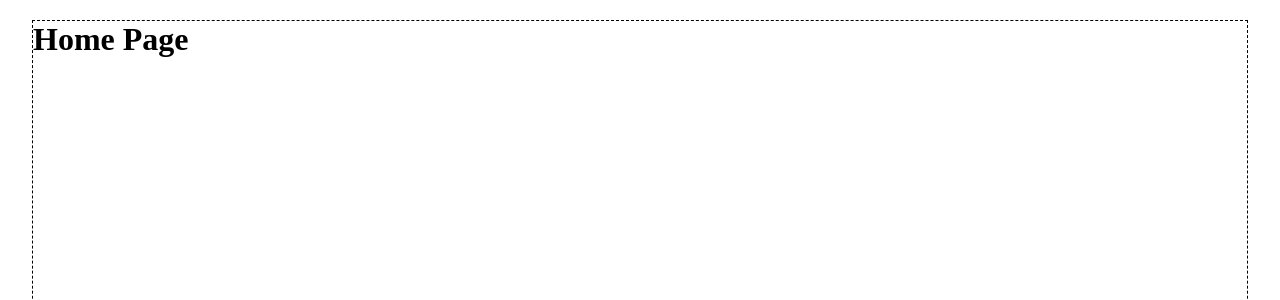
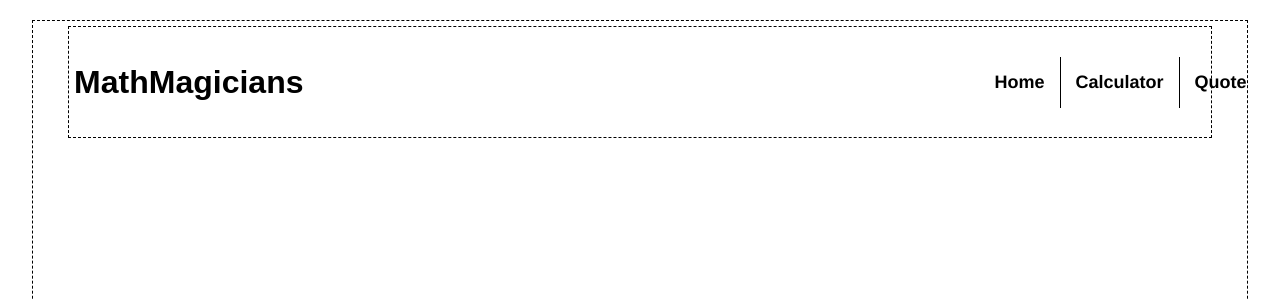
Before and after one commit to rocker-bell/MathMagicians, a React (Vite) app: page / in a window 1280 px wide. Shown: the top 300 px of the page. Built offline with nearby package versions, Linux system fonts and the light colour scheme.

Commit message:
Add NavBar Components with relavent Style

```diff
--- a/index.html
+++ b/index.html
@@ -2,7 +2,7 @@
 <html lang="en">
   <head>
     <meta charset="UTF-8" />
-    <link rel="icon" type="image/svg+xml" href="/vite.svg" />
+    <link rel="icon" type="image/svg+xml" href="/react.svg" />
     <meta name="viewport" content="width=device-width, initial-scale=1.0" />
     <title>mathmagicians</title>
   </head>
--- /dev/null
+++ b/src/Pages/Components/NavBar.jsx
@@ -0,0 +1,17 @@
+import "../../Styles/NavBar.css";
+import { Link } from "react-router-dom";
+export default function NavBar() {
+    return (
+        <>
+            <nav className="NavBar-wrapper">
+                <h1 className="NavBar-Title">MathMagicians</h1>
+
+                <ul className="navBar-lists">
+                    <Link className="navBar-lists-link" to="/">Home</Link>
+                    <Link className="navBar-lists-link" to="/CalculatorApp">Calculator</Link>
+                    <Link className="navBar-lists-link Quote-list-link" to="/QuotesApp">Quote</Link>
+                </ul>
+            </nav>
+        </>
+    )
+}
--- a/src/Pages/HomePage.jsx
+++ b/src/Pages/HomePage.jsx
@@ -1,10 +1,11 @@
-import "../Styles/HomePage.css"
+import "../Styles/HomePage.css";
+import NavBar from "./Components/NavBar";
 export default function HomePage() {
     return (
         <>
            <div className="HomePage-wrapper">
 
-                <h1>Home Page</h1>
+                <NavBar/>
             </div>
         </>
     )
--- a/src/Styles/HomePage.css
+++ b/src/Styles/HomePage.css
@@ -2,4 +2,10 @@
     width: 95%;
     height: 95%;
     border: 1px dashed black;
+    display: flex;
+    justify-content: space-evenly;
+    align-items: self-start;
+    flex-direction: row;
+    padding: 5px;
+
 }
--- /dev/null
+++ b/src/Styles/NavBar.css
@@ -0,0 +1,46 @@
+.NavBar-wrapper {
+    width: 95%;
+    height: 15%;
+    border: 1px dashed black;
+    display: flex;
+    justify-content: space-between;
+    align-items: center;
+    flex-direction: row;
+    padding: 5px;
+
+}
+
+.NavBar-Title {
+    width: 20%;
+    font-family: Arial, Helvetica, sans-serif;
+    font-weight: bold;
+    font-size: xx-large;
+    /* border: 1px solid red; */
+    text-align: center;
+}
+
+.navBar-lists {
+    width: 20%;
+    display: flex;
+    justify-content: space-between;
+    align-items: center;
+    flex-direction: row;
+    /* border: 1px solid black; */
+    padding-right: 50px;
+
+}
+
+.navBar-lists-link {
+    border-right: 1px solid black;
+    padding: 15px;
+    list-style: none;
+    text-decoration: none;
+    color: black;
+    font-size: large;
+    font-weight: bold;
+    font-family: 'Franklin Gothic Medium', 'Arial Narrow', Arial, sans-serif;
+}
+
+.Quote-list-link {
+    border: none;
+}
```
